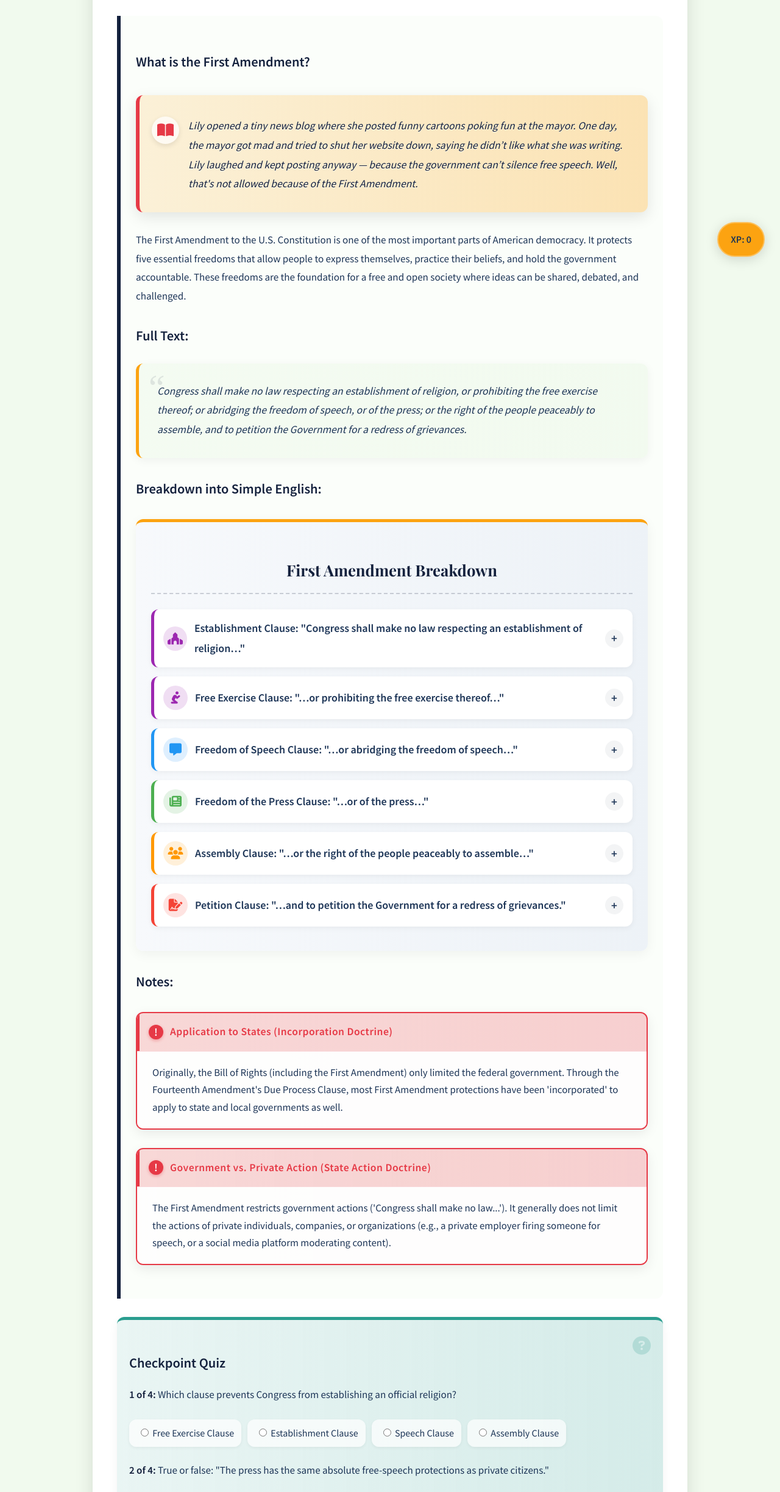
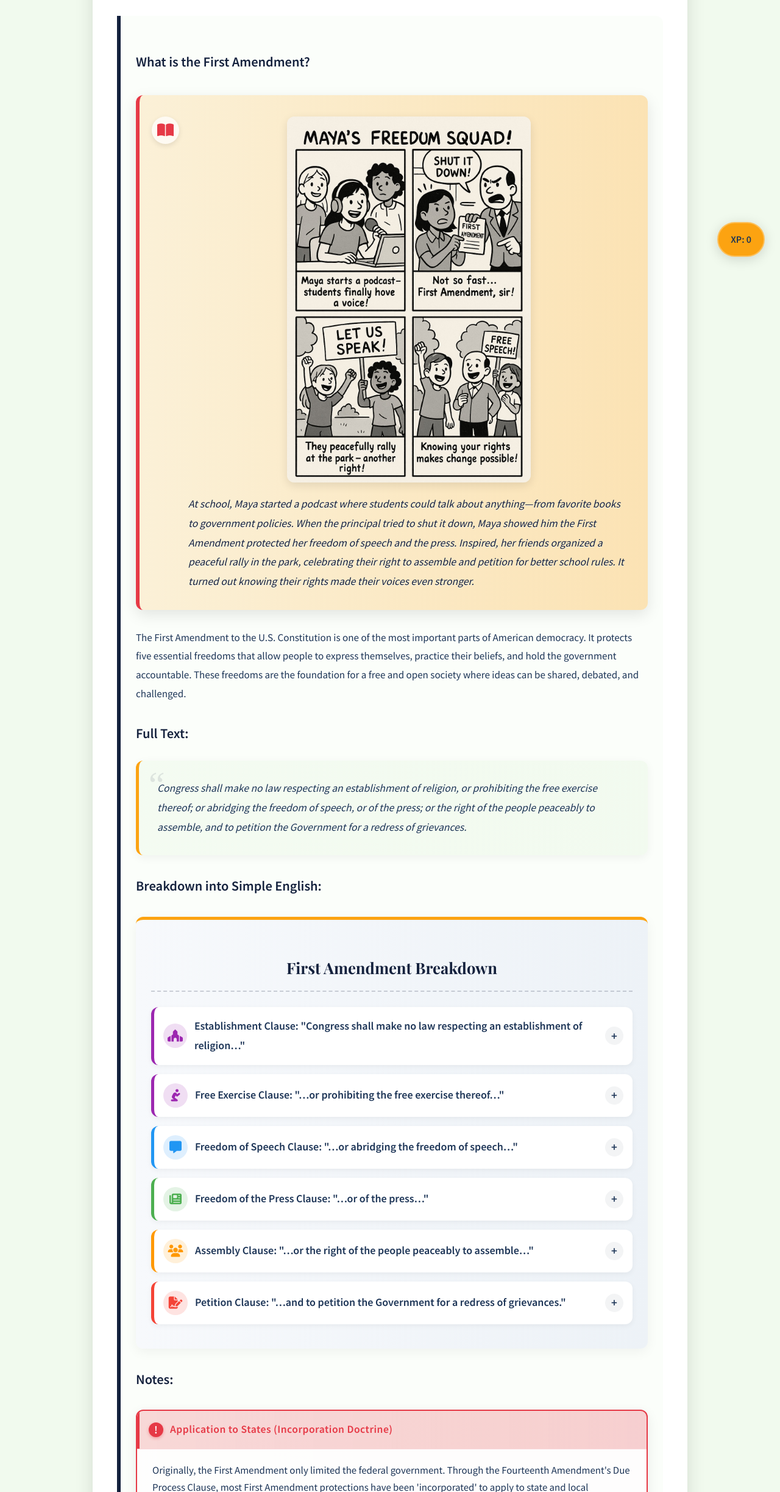
Before and after one commit to V4NT-ORG/ConstitutionApp, a plain HTML site: page template.html in a window 1280 px wide. Shown: the part 354-2800 px from the top of the page at 61% size. Drawn offline with nearby package versions, Linux system fonts and the light colour scheme.

Commit message:
Change formatting + add images + change story + change quiz

```diff
--- a/amendment_data.js
+++ b/amendment_data.js
@@ -4,7 +4,7 @@ const amendmentData = {
       numberRoman: "I",
       numberOrdinal: "First",
       subtitle: "What is the First Amendment?",
-      story: "Lily opened a tiny news blog where she posted funny cartoons poking fun at the mayor. One day, the mayor got mad and tried to shut her website down, saying he didn’t like what she was writing. Lily laughed and kept posting anyway — because the government can’t silence free speech. Well, that's not allowed because of the First Amendment.",
+      story: "At school, Maya started a podcast where students could talk about anything—from favorite books to government policies. When the principal tried to shut it down, Maya showed him the First Amendment protected her freedom of speech and the press. Inspired, her friends organized a peaceful rally in the park, celebrating their right to assemble and petition for better school rules. It turned out knowing their rights made their voices even stronger.",
       description: [
         "The First Amendment to the U.S. Constitution is one of the most important parts of American democracy. It protects five essential freedoms that allow people to express themselves, practice their beliefs, and hold the government accountable. These freedoms are the foundation for a free and open society where ideas can be shared, debated, and challenged."
       ],
@@ -69,7 +69,7 @@ const amendmentData = {
         {
           id: "incorporation-info",
           title: "Application to States (Incorporation Doctrine)",
-          text: "Originally, the Bill of Rights (including the First Amendment) only limited the federal government. Through the Fourteenth Amendment's Due Process Clause, most First Amendment protections have been 'incorporated' to apply to state and local governments as well."
+          text: "Originally, the First Amendment only limited the federal government. Through the Fourteenth Amendment's Due Process Clause, most First Amendment protections have been 'incorporated' to apply to state and local governments as well."
         },
         {
           id: "state-action-info",
@@ -82,35 +82,59 @@ const amendmentData = {
         questions: [
           {
             q: "q1",
-            text: "<strong>1 of 4:</strong> Which clause prevents Congress from establishing an official religion?",
+            text: "<strong>1:</strong> A public high school principal tries to start the school day with a mandatory Christian prayer over the loudspeakers. Which part of the First Amendment does this violate?",
             options: [
-              { value: "a", text: "Free Exercise Clause" },
-              { value: "b", text: "Establishment Clause" },
-              { value: "c", text: "Speech Clause" },
-              { value: "d", text: "Assembly Clause" }
+              { value: "a", text: "Freedom of Speech" },
+              { value: "b", text: "Free Exercise Clause" },
+              { value: "c", text: "Establishment Clause" },
+              { value: "d", text: "Freedom of the Press" }
+            ],
+            answer: "c"
+          },
+          {
+            q: "q2",
+            text: "<strong>2:</strong> A journalist writes an article exposing corruption by a local mayor. In response, the mayor tries to shut down the newspaper. What freedom protects the journalist?",
+            options: [
+              { value: "a", text: "Freedom of Petition" },
+              { value: "b", text: "Freedom of Speech" },
+              { value: "c", text: "Freedom of the Press" },
+              { value: "d", text: "Freedom of Assembly" }
+            ],
+            answer: "c"
+          },
+          {
+            q: "q3",
+            text: "<strong>3:</strong> A group of citizens peacefully organizes a protest in a city park against a new law. The city requires them to get a permit to manage traffic flow but approves it without bias. Is this a violation of their First Amendment rights?",
+            options: [
+              { value: "a", text: "Yes, requiring a permit is a violation." },
+              { value: "b", text: "No, as long as the permit process is fair and not based on the protest's message." },
+              { value: "c", text: "Yes, because protests can never be regulated." },
+              { value: "d", text: "No, but only if the protest supports government policies." }
             ],
             answer: "b"
           },
           {
-            q: "q2",
-            text: "<strong>2 of 4:</strong> True or false: \"The press has the same absolute free-speech protections as private citizens.\"",
+            q: "q4",
+            text: "<strong>4:</strong> An individual writes a letter to their state representative asking for better public transportation services. Which First Amendment freedom are they using?",
             options: [
-              { value: "true",  text: "True" },
-              { value: "false", text: "False" }
-            ],
-            answer: "false"
-          },
-          {
-            q: "q3",
-            text: "<strong>3 of 4:</strong> What right allows citizens to gather peacefully in a park?",
-            options: [
-              { value: "a", text: "Freedom of speech" },
-              { value: "b", text: "Right to petition" },
-              { value: "c", text: "Right to assembly" },
-              { value: "d", text: "Freedom of the press" }
+              { value: "a", text: "Freedom of Assembly" },
+              { value: "b", text: "Freedom of Speech" },
+              { value: "c", text: "Right to Petition the Government" },
+              { value: "d", text: "Free Exercise of Religion" }
             ],
             answer: "c"
           },
+          {
+            q: "q5",
+            text: "<strong>5:</strong> A private company fires an employee for posting controversial political opinions online. Does the First Amendment protect the employee from being fired?",
+            options: [
+              { value: "a", text: "Yes, because freedom of speech protects all speech everywhere." },
+              { value: "b", text: "No, because the First Amendment only restricts government actions, not private companies." },
+              { value: "c", text: "Yes, because political speech is always protected." },
+              { value: "d", text: "No, unless the company gets funding from the government." }
+            ],
+            answer: "b"
+          }
         ]
       },
       navigation: {
--- a/script.js
+++ b/script.js
@@ -103,6 +103,13 @@ document.addEventListener('DOMContentLoaded', () => {
         storyIcon.className = 'fas fa-book-open story-icon';
         storyIcon.setAttribute('aria-hidden', 'true');
         storyContainer.appendChild(storyIcon);
+
+        // Add image to the story section
+        const storyImage = document.createElement('img');
+        storyImage.src = `images/amendment${amendmentNumber}.jpg`;
+        storyImage.alt = `Amendment ${amendmentNumber} illustration`;
+        storyImage.className = 'amendment-story-image';
+        storyContainer.appendChild(storyImage);
 
         const storyText = document.createElement('p');
         storyText.textContent = data.story;
@@ -279,7 +286,14 @@ document.addEventListener('DOMContentLoaded', () => {
                     const label = document.createElement('label');
                     // Ensure unique IDs for inputs if needed, though name grouping handles selection
                     label.innerHTML = `<input type="radio" name="${qData.q}" value="${opt.value}"> ${opt.text}`;
+                    // Style to display each option on a new line and make the bubble properly enclose the text
+                    label.style.display = 'inline-block'; // Changed from block to inline-block
+                    label.style.marginBottom = '8px'; // Add spacing between options
+                    label.style.width = 'auto'; // Allow width to fit content
+                    label.style.minWidth = '25%'; // Set minimum width for very short answers
                     optionsDiv.appendChild(label);
+                    // Add a line break after each label to ensure each appears on a new line
+                    optionsDiv.appendChild(document.createElement('br'));
                 });
                 questionDiv.appendChild(optionsDiv);
                 quizQuestionsContainer.appendChild(questionDiv);
--- a/styles.css
+++ b/styles.css
@@ -176,6 +176,29 @@ h3 {
     text-align: center;
     line-height: 45px;
     box-shadow: 0 3px 8px rgba(0, 0, 0, 0.1);
+}
+
+.amendment-story-image {
+    display: block;
+    max-width: 100%;
+    height: auto;
+    max-height: 600px; /* Added max-height to reduce image height */
+    margin: 0 auto 20px;
+    border-radius: var(--border-radius);
+    box-shadow: 0 5px 15px rgba(0, 0, 0, 0.1);
+    transition: transform 0.3s ease, box-shadow 0.3s ease;
+    object-fit: contain; /* Ensures the image maintains its aspect ratio */
+}
+
+.amendment-story-image:hover {
+    transform: scale(1.02);
+    box-shadow: 0 8px 20px rgba(0, 0, 0, 0.15);
+}
+
+@media (min-width: 768px) {
+    .amendment-story-image {
+        max-width: 80%;
+    }
 }
 
 .full-text {
--- a/template.html
+++ b/template.html
@@ -2,7 +2,7 @@
 <html lang="en">
 <head>
     <meta charset="UTF-8">
-    <meta name="viewport" content="width=device-width, initial-scale=1.0">
+    <meta name="viewport" content="width=device-width, initial-scale=2.0">
     <!-- Title will be set by script.js -->
     <title>Constitution Explorer</title>
     <!-- Font Awesome -->
```
Also changed, not shown: index.html (+1 -1 lines), test.html (deleted, +0 -113 lines), README.md, images/amendment1.jpg (added), 2 other files.
